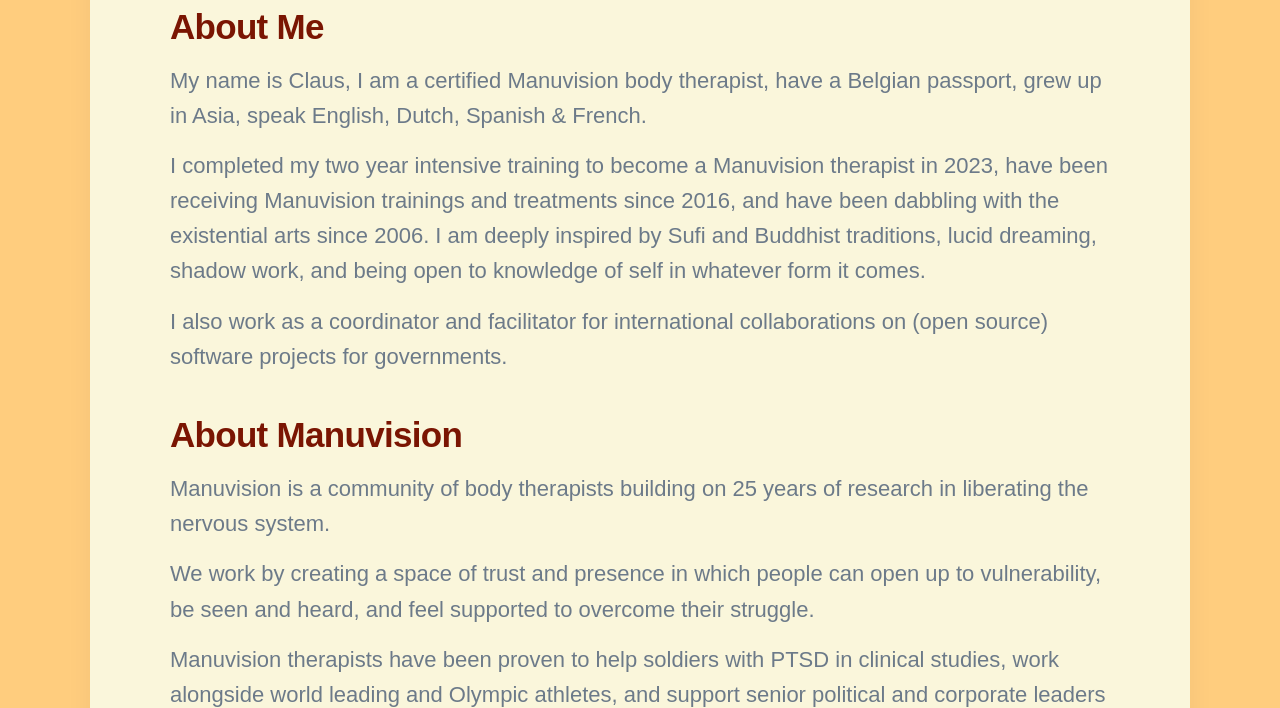
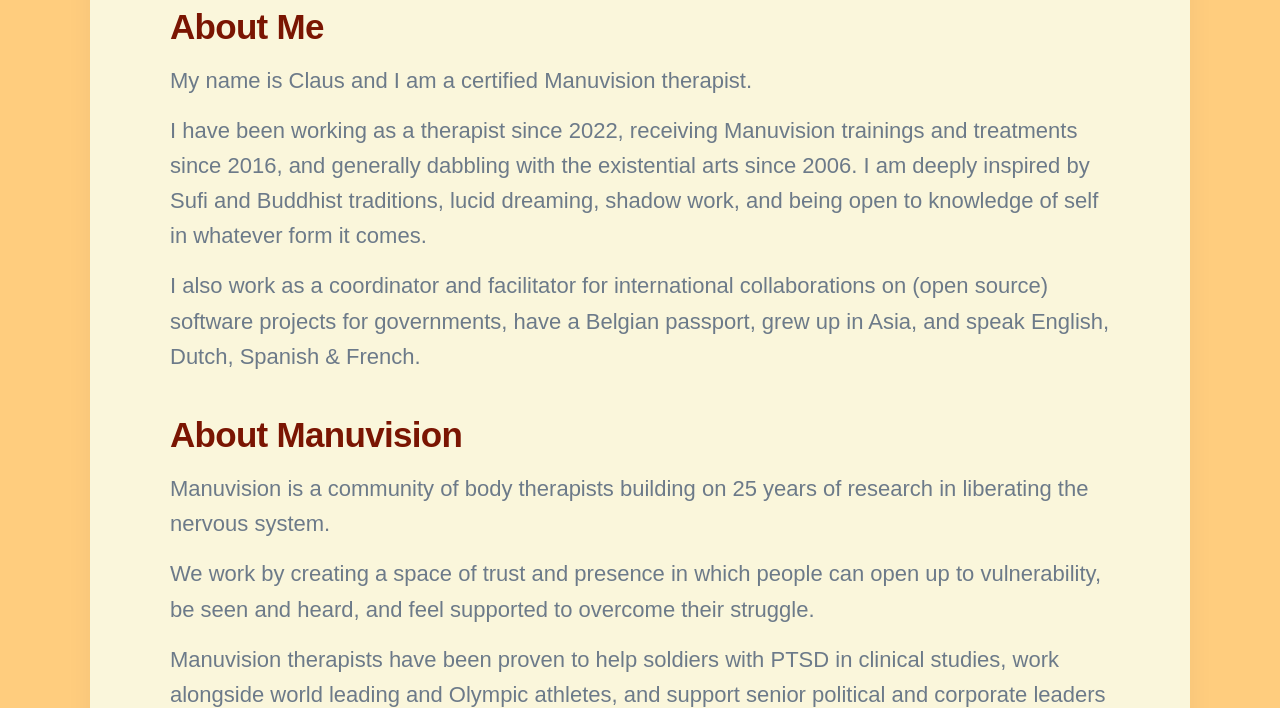
Before and after one commit to threekeytherapy/threekeytherapy.com, a Jekyll site: the page built from _projects/about.md, in a window 1280 px wide and 900 px high, scrolled down 520 px, cut to the strip 192-900 px from the top of the window. Built offline with Jekyll 4.4.1, drawn with Linux system fonts in a browser that asks for light colours; nearby versions of some CDN libraries; some web fonts are replaced.

Commit message:
tweak about

```diff
--- a/_projects/about.md
+++ b/_projects/about.md
@@ -2,17 +2,18 @@
 title: About
 subtitle:
 description:  My name is Claus, I am a certified Manuvision body therapist, and look forward to meeting you.
-featured_image: /images/profile.jpg
+featured_image: /images/profile5.jpg
+order: 3
 ---
 
 ## About Me
 
-My name is Claus, I am a certified Manuvision body therapist, have a Belgian passport, grew up in Asia, speak English, Dutch, Spanish & French.
+My name is Claus and I am a certified Manuvision therapist.
 
-I completed my two year intensive training to become a Manuvision therapist in 2023, have been receiving Manuvision trainings and treatments since 2016, and have been dabbling with the existential arts since 2006.
+I have been working as a therapist since 2022, receiving Manuvision trainings and treatments since 2016, and generally dabbling with the existential arts since 2006.
 I am deeply inspired by Sufi and Buddhist traditions, lucid dreaming, shadow work, and being open to knowledge of self in whatever form it comes.
 
-I also work as a coordinator and facilitator for international collaborations on (open source) software projects for governments.
+I also work as a coordinator and facilitator for international collaborations on (open source) software projects for governments, have a Belgian passport, grew up in Asia, and speak English, Dutch, Spanish & French.
 
 ## About Manuvision
 
```
